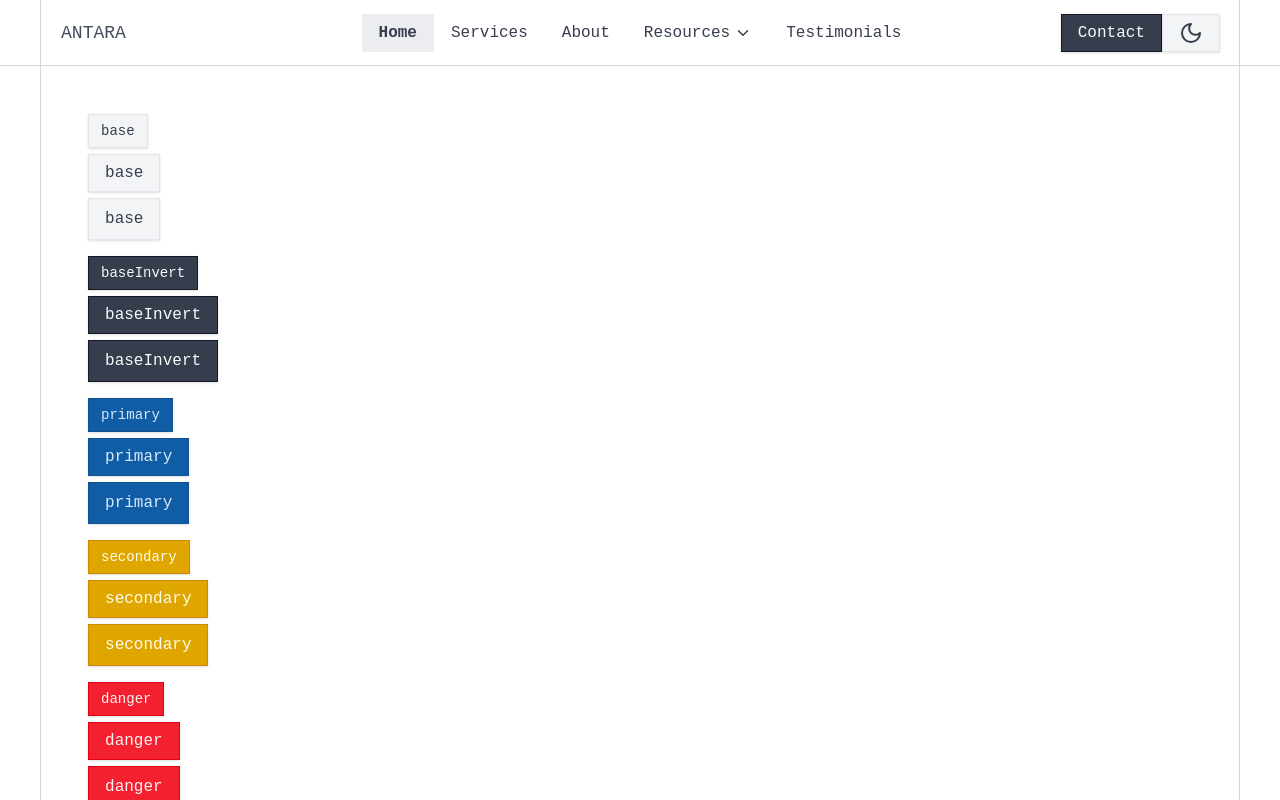
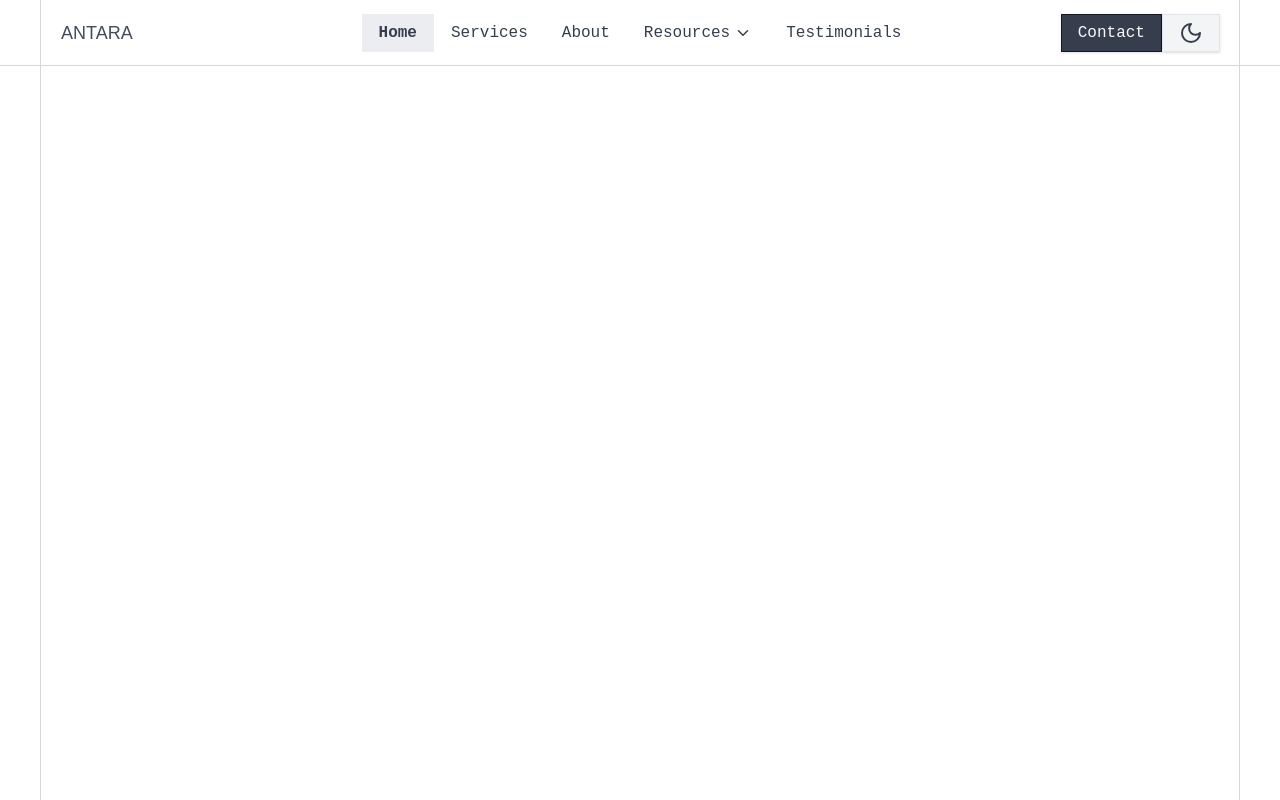
Before and after one commit to grizhlieCodes/rafpot-labs-base, a SvelteKit app: page / in a window 1280 px wide. Shown: the top 800 px of the page. Built offline with nearby package versions, Linux system fonts and the light colour scheme; a web font is replaced by a local one.

Commit message:
refactors for header buttons etc.

```diff
--- a/src/app.css
+++ b/src/app.css
@@ -20,8 +20,7 @@
 	font-display: swap;
 }
 
-@import "tailwindcss";
-
+@import 'tailwindcss';
 
 @custom-variant dark (&:where(.dark, .dark *));
 /* PRIMITIVE COLORS */
@@ -400,7 +399,6 @@
   --color-rose-14: #930537;
   --color-rose-15: #75072c;
   --color-rose-16: #4d0319;*/
-
 
 	--color-slate-1: oklch(98.4% 0.003 247.903);
 	--color-slate-2: oklch(97.33% 0.0057 247.929);
@@ -921,8 +919,8 @@
 
 /* Additional tailwind classes */
 @theme {
-  --font-mono: "Geist Mono", monospace;
-  --font-sans: "Geist", sans-serif;
+	--font-mono: 'Geist Mono', monospace;
+	--font-sans: 'Geist', sans-serif;
 	--font-heading: var(--font-mono);
 	--font-body: var(--font-sans);
 	--font-ui: var(--font-mono);
@@ -930,6 +928,11 @@
 	--radius-base-child: 0;
 	--breakpoint-xs: 31.25rem;
 	--breakpoint-md-2: 56.25rem;
+	/* TEXT */
+	--text-xs-2: 0.8125rem;
+	--text-xs-2--line-height: 1.33;
+	--text-sm-2: 0.9375rem;
+	--text-sm-2--line-height: 1.25;
 }
 
 /* Global Variables  */
@@ -976,19 +979,134 @@
 		.wrapper-content-full {
 			@apply col-start-1 -col-end-1;
 		}
-
 	}
 	.inline-border {
-    @apply before:hidden before:xs:block before:w-px before:h-full before:row-start-1 before:bg-surface-5 dark:before:bg-surface-13 before:transition-colors before:duration-(--duration-global-cols) before:col-start-2 before:justify-self-start
-    after:hidden after:xs:block after:w-px after:h-full after:row-start-1 after:bg-surface-5 dark:after:bg-surface-13 after:transition-colors after:duration-(--duration-global-cols) after:-col-end-2 after:justify-self-end before:z-1 after:z-1;
+		@apply before:xs:block before:bg-surface-5 dark:before:bg-surface-13 after:xs:block after:bg-surface-5 dark:after:bg-surface-13 before:z-1 before:col-start-2 before:row-start-1 before:hidden before:h-full before:w-px before:justify-self-start before:transition-colors before:duration-(--duration-global-cols) after:z-1 after:-col-end-2 after:row-start-1 after:hidden after:h-full after:w-px after:justify-self-end after:transition-colors after:duration-(--duration-global-cols);
 	}
-
 
 	.global-col-transition {
 		@apply transition-colors duration-(--duration-global-cols);
 	}
 
 	.global-border-bottom {
-    @apply border-surface-5 dark:border-surface-13 border-b border-solid transition-colors duration-(--duration-global-cols) relative;
+		@apply border-surface-5 dark:border-surface-13 relative border-b border-solid transition-colors duration-(--duration-global-cols);
 	}
 }
+
+@utility display-xs {
+	@apply font-heading text-surface-15 dark:text-surface-2 text-2xl font-medium tracking-tight md:text-2xl lg:text-5xl;
+}
+@utility display-sm {
+	@apply font-heading text-surface-15 dark:text-surface-2 text-2xl font-medium tracking-tight md:text-3xl lg:text-6xl;
+}
+@utility display-base {
+	@apply font-heading text-surface-15 dark:text-surface-2 text-3xl font-medium tracking-tight md:text-4xl lg:text-7xl;
+}
+@utility display-lg {
+	@apply font-heading text-surface-15 dark:text-surface-2 text-4xl font-medium tracking-tight md:text-5xl lg:text-8xl;
+}
+@utility display-xl {
+	@apply font-heading text-surface-15 dark:text-surface-2 text-5xl font-medium tracking-tight md:text-6xl lg:text-9xl;
+}
+
+@utility heading-xs {
+	@apply font-heading text-surface-13 dark:text-surface-4 text-lg font-medium tracking-tight md:text-xl lg:text-3xl;
+}
+@utility heading-sm {
+	@apply font-heading text-surface-13 dark:text-surface-4 text-xl font-medium tracking-tight md:text-2xl lg:text-4xl;
+}
+@utility heading-base {
+	@apply font-heading text-surface-13 dark:text-surface-4 text-2xl font-medium tracking-tight md:text-3xl lg:text-5xl;
+}
+@utility heading-lg {
+	@apply font-heading text-surface-13 dark:text-surface-4 text-3xl font-medium tracking-tight md:text-4xl lg:text-6xl;
+}
+@utility heading-xl {
+	@apply font-heading text-surface-13 dark:text-surface-4 text-3xl font-medium tracking-tight md:text-5xl lg:text-7xl;
+}
+
+@utility para-xs {
+	@apply font-body text-surface-10 dark:text-surface-6 text-xs tracking-tight  ;
+}
+@utility para-xs-2 {
+	@apply text-xs-2 font-body text-surface-10 dark:text-surface-6 tracking-tight  ;
+}
+@utility para-sm {
+	@apply text-xs-2 font-body text-surface-10 dark:text-surface-6 tracking-tight md:text-sm  ;
+}
+@utility para-sm-2 {
+	@apply md:text-sm-2 font-body text-surface-10 dark:text-surface-6 text-sm tracking-tight  ;
+}
+@utility para-base {
+	@apply font-body text-surface-10 dark:text-surface-6 text-base tracking-tight  ;
+}
+@utility para-lg {
+	@apply font-body text-surface-10 dark:text-surface-6 text-base tracking-tight md:text-lg lg:text-xl  ;
+}
+@utility para-xl {
+	@apply font-body text-surface-10 dark:text-surface-6 text-lg tracking-tight md:text-xl lg:text-2xl  ;
+}
+
+@utility button-sm {
+	@apply text-sm;
+}
+@utility button-base {
+	@apply text-base;
+}
+@utility button-lg {
+	@apply text-base;
+}
+
+@utility button-sm {
+	@apply text-sm font-ui;
+}
+@utility button-base {
+	@apply text-base font-ui;
+}
+@utility button-lg {
+	@apply text-base font-ui;
+}
+
+@utility overline-sm {
+	@apply text-xs-2 font-ui text-surface-8 dark:text-surface-9;
+}
+@utility overline-base {
+	@apply text-sm font-ui text-surface-8 dark:text-surface-9;
+}
+@utility overline-lg {
+	@apply text-sm-2 font-ui text-surface-8 dark:text-surface-9;
+}
+
+@layer utilities {
+	/* .display-xs {@apply ;}
+  .display-sm {@apply ;}
+  .display-base {@apply ;}
+  .display-lg {@apply ;}
+  .display-xl {@apply ;}
+  .display-2xl {@apply ;}
+  .display-3xl {@apply ;}
+
+  .heading-xs {@apply ;}
+  .heading-sm {@apply ;}
+  .heading-base {@apply ;}
+  .heading-lg {@apply ;}
+  .heading-xl {@apply ;}
+  .heading-2xl {@apply ;}
+  .heading-3xl {@apply ;}
+
+  .para-xs {@apply ;}
+  .para-sm {@apply ;}
+  .para-base {@apply ;}
+  .para-lg {@apply ;}
+  .para-xl {@apply ;}
+  .para-2xl {@apply ;}
+  .para-3xl {@apply ;}
+
+  .button-sm {}
+  .button-base {}
+  .button-lg {}
+
+  .overline-sm {}
+  .overline-base {}
+  .overline-lg {} */
+}
--- a/src/app.html
+++ b/src/app.html
@@ -5,15 +5,10 @@
 		<meta name="viewport" content="width=device-width, initial-scale=1" />
 		%sveltekit.head%
 	</head>
-	<body data-sveltekit-preload-data="hover" class="w-full min-h-screen bg-white-2 dark:bg-surface-16 transition-colors duration-200">
+	<body
+		data-sveltekit-preload-data="hover"
+		class="bg-white-2 dark:bg-surface-15 min-h-screen w-full transition-colors duration-200"
+	>
 		<div style="display: contents">%sveltekit.body%</div>
 	</body>
 </html>
-
-<style>
-	body {
-		/* set color-scheme to light or dark to toggle it */
-		/*background-color: light-dark(var(--body-background-color), var(--body-background-color-dark));*/
-
-	}
-</style>
--- a/src/lib/components/layout/section/Section.svelte
+++ b/src/lib/components/layout/section/Section.svelte
@@ -34,7 +34,7 @@
 	export const sectionStyles: SectionStyles = {
 		sectionBase: 'grid-wrapper wrapper-content-full min-h-96',
 		contentBase: 'flex flex-col w-full row-start-1 row-end-2',
-		backgroundBase: 'bg-white dark:bg-surface-16 row-start-1 row-end-2 transition-colors duration-(--duration-global-cols)',
+		backgroundBase: 'bg-white dark:bg-surface-15 row-start-1 row-end-2 transition-colors duration-(--duration-global-cols)',
 		yPaddingOptions: {
 			'20': 'py-36 md:py-48 lg:py-60', // 144px -> 192px -> 240px
 			'19': 'py-34 md:py-46 lg:py-58', // 136px -> 184px -> 232px
--- a/src/lib/components/navigation/header/Header.svelte
+++ b/src/lib/components/navigation/header/Header.svelte
@@ -4,13 +4,13 @@
 		variant: ButtonVariant;
 		href: string;
 		label: string;
-		sublinks: Array<any>;
 		linkType: {
 			mob: boolean;
 			tab: boolean;
 			cta: boolean;
 		};
 		customClass?: string;
+		sublinks: Array<NavLink>;
 	};
 
 	export type NavLinks = Record<string, NavLink>;
--- /dev/null
+++ b/src/lib/components/ui/Text.svelte
@@ -0,0 +1,89 @@
+<script module lang="ts">
+	export type TextType = 'h1' | 'h2' | 'h3' | 'h4' | 'h5' | 'h6' | 'p' | 'span' | 'blockquote' | 'cite' | 'ul' | 'ol' | 'div' | 'li';
+	export type Styles = {
+		h1: string;
+		h2: string;
+		h3: string;
+		h4: string;
+		h5: string;
+		h6: string;
+		h7: string;
+		paraXs: string;
+		paraSm: string;
+		paraBase: string;
+		paraLg: string;
+		paraXl: string;
+		overline: string;
+		quote: string;
+		cite: string;
+		sr: string;
+	};
+
+	// See app.css for the utility classes that mirroir this type
+	export type TextStyle =
+		| 'display-xs'
+		| 'display-sm'
+		| 'display-base'
+		| 'display-lg'
+		| 'display-xl'
+		| 'heading-xs'
+		| 'heading-sm'
+		| 'heading-base'
+		| 'heading-lg'
+		| 'heading-xl'
+		| 'para-xs'
+		| 'para-xs-2'
+		| 'para-sm'
+		| 'para-sm-2'
+		| 'para-base'
+		| 'para-lg'
+		| 'para-xl'
+		| 'button-sm'
+		| 'button-base'
+		| 'button-lg'
+		| 'button-sm'
+		| 'button-base'
+		| 'button-lg'
+		| 'overline-sm'
+		| 'overline-base'
+		| 'overline-lg';
+
+
+	export const defaultTypeStylePairings: Record<TextType, TextStyle> = {
+		'h1': 'heading-xl',
+		'h2': 'heading-lg',
+		'h3': 'heading-base',
+		'h4': 'heading-sm',
+		'h5': 'heading-xs',
+		'h6': 'heading-xs',
+		'p': 'para-base',
+		'span': 'para-base',
+		'blockquote': 'button-lg',
+		'cite': 'button-base',
+		'ul': 'para-base',
+		'ol': 'para-base',
+		'div': 'para-base',
+		'li': 'para-base'
+	}
+
+	export type TextProps = {
+		type: TextType;
+		style?: TextStyle;
+		id?: string;
+		class?: string;
+		children: Snippet;
+	};
+</script>
+
+<script lang="ts">
+	import { cn } from '$lib/scripts/utils';
+	import type { Snippet } from 'svelte';
+
+	let { type = 'p', style, id, class: className, children, ...restProps }: TextProps = $props();
+
+	let textStyles = $derived(cn(style ?? defaultTypeStylePairings[type], className));
+</script>
+
+<svelte:element this={type} {id} class={textStyles} {...restProps}>
+	{@render children?.()}
+</svelte:element>
--- a/src/routes/+layout.svelte
+++ b/src/routes/+layout.svelte
@@ -45,9 +45,9 @@
 	<Header.Right navLinks={NAV_LINKS} class=" p-0 ">
 		<Button variant="base"  onclick={() => dm.toggle()}>
 			{#if dm.dm}
-				<Sun></Sun>
+				<Sun class="size-6"></Sun>
 			{:else}
-				<Moon></Moon>
+				<Moon class="size-6"></Moon>
 			{/if}
 		</Button>
 	</Header.Right>
--- a/src/routes/+page.svelte
+++ b/src/routes/+page.svelte
@@ -2,6 +2,8 @@
 	import Section from '$lib/components/layout/section/index';
 	import type { ButtonSize, ButtonVariant } from '$lib/components/ui/Button.svelte';
 	import Button from '$lib/components/ui/Button.svelte';
+	import type { TextStyle, TextType } from '$lib/components/ui/Text.svelte';
+	import Text from '$lib/components/ui/Text.svelte';
 
 	const toggleBodyDarkmode = () => {
 		if (!document.documentElement) return;
@@ -15,6 +17,32 @@
 		{ size: 'base', class: 'w-max' },
 		{ size: 'large', class: 'w-max' }
 	];
+
+	const texts: Array<{ type: TextType; style: TextStyle; class?: string }> = [
+		{ type: 'h1', style: 'display-xs' },
+		{ type: 'h1', style: 'display-sm' },
+		{ type: 'h1', style: 'display-base' },
+		{ type: 'h1', style: 'display-lg' },
+		{ type: 'h1', style: 'display-xl' },
+		{ type: 'h2', style: 'heading-xs' },
+		{ type: 'h2', style: 'heading-sm' },
+		{ type: 'h2', style: 'heading-base' },
+		{ type: 'h2', style: 'heading-lg' },
+		{ type: 'h2', style: 'heading-xl' },
+		{ type: 'p', style: 'para-xs' },
+		{ type: 'p', style: 'para-xs-2' },
+		{ type: 'p', style: 'para-sm' },
+		{ type: 'p', style: 'para-sm-2' },
+		{ type: 'p', style: 'para-base' },
+		{ type: 'p', style: 'para-lg' },
+		{ type: 'p', style: 'para-xl' },
+		{ type: 'p', style: 'button-sm', class: 'text-surface-12 dark:text-surface-6' },
+		{ type: 'p', style: 'button-base', class: 'text-surface-12 dark:text-surface-6' },
+		{ type: 'p', style: 'button-lg', class: 'text-surface-12 dark:text-surface-6' },
+		{ type: 'span', style: 'overline-sm' },
+		{ type: 'span', style: 'overline-base' },
+		{ type: 'span', style: 'overline-lg' }
+	];
 </script>
 
 <div class="grid-wrapper min-h-dvh overflow-hidden">
@@ -22,13 +50,19 @@
 		<Section.Background></Section.Background>
 		<Section.Content yPadding="4" xPadding="4" inlineBorder={false}>
 			<div class="flex flex-col gap-4">
-				{#each variants as variant, _i (variant)}
+				<!-- {#each variants as variant, _i (variant)}
 					<div class="flex flex-col gap-1.5">
 						{#each buttons as button, btnIndex (btnIndex)}
 							<Button onclick={toggleBodyDarkmode} {variant} {...button}>{variant}</Button>
 						{/each}
 					</div>
-				{/each}
+				{/each} -->
+
+				<!-- {#each texts as text}
+					<Text {...text}>
+						A wild text appears: {text.style}
+					</Text>
+				{/each} -->
 			</div>
 		</Section.Content>
 	</Section>
```
Also changed, not shown: src/lib/components/navigation/header/HeaderDesktopLink.svelte (+12 -2 lines), src/lib/components/navigation/header/HeaderDesktopNav.svelte (+9 -2 lines), src/lib/components/ui/Button.svelte (+19 -11 lines), src/routes/resources/ltd-tax-calculator/+page.svelte (added). Lines whose indentation alone changed are shown as unchanged.
